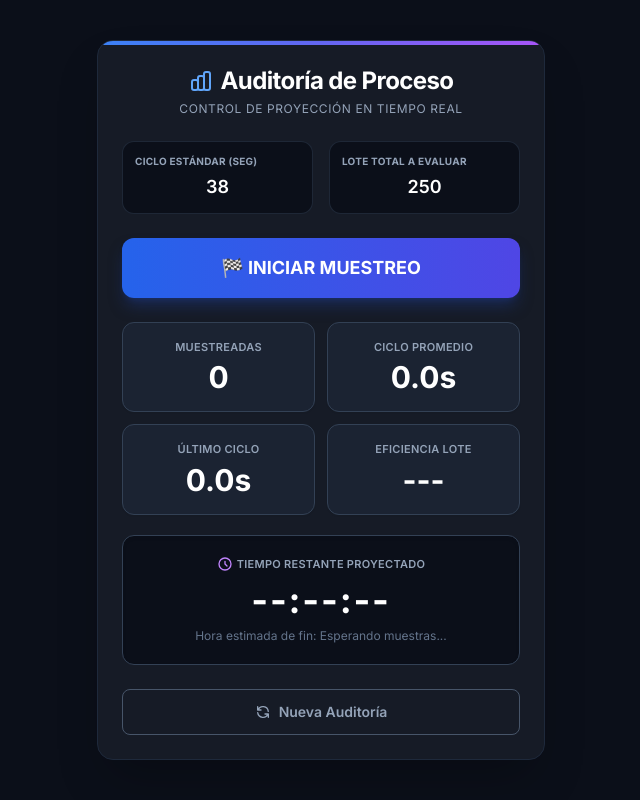
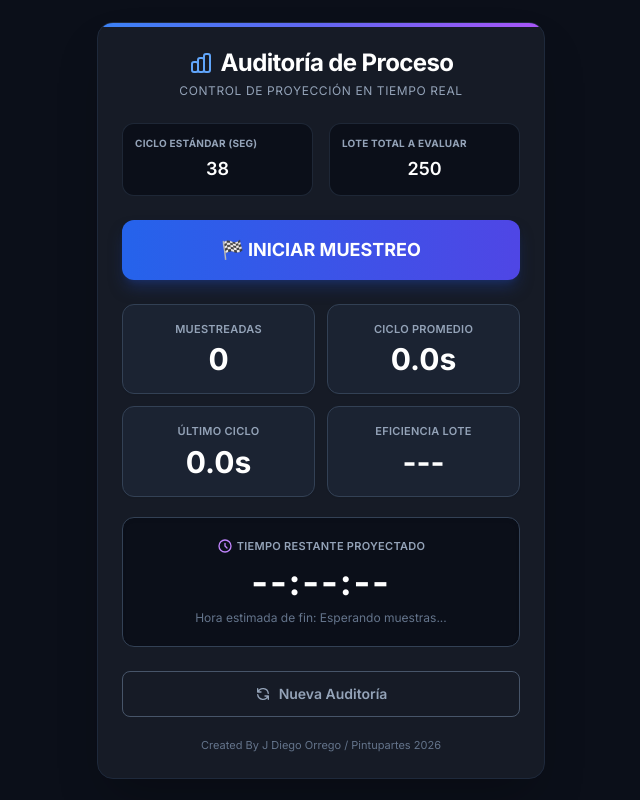
Before and after one commit to drgamez30/AuditoriaTiempo, a plain HTML site: page index.html in a window 1280 px wide. Shown: the whole page, without its empty margins (319-959 px from the left). Drawn offline with nearby package versions, Linux system fonts and the light colour scheme.

Commit message:
Add files via upload

```diff
--- a/index.html
+++ b/index.html
@@ -100,6 +100,12 @@
         <svg class="w-4 h-4" fill="none" stroke="currentColor" viewBox="0 0 24 24"><path stroke-linecap="round" stroke-linejoin="round" stroke-width="2" d="M4 4v5h.582m15.356 2A8.001 8.001 0 004.582 9m0 0H9m11 11v-5h-.581m0 0a8.003 8.003 0 01-15.357-2m15.357 2H15"></path></svg>
         Nueva Auditoría
     </button>
+
+    <!-- Creador -->
+    <div class="text-center mt-5">
+        <p class="text-[11px] text-slate-500">Created By J Diego Orrego / Pintupartes 2026</p>
+    </div>
+
 </div>
 
 <!-- Modal de Confirmación Personalizado -->
```
